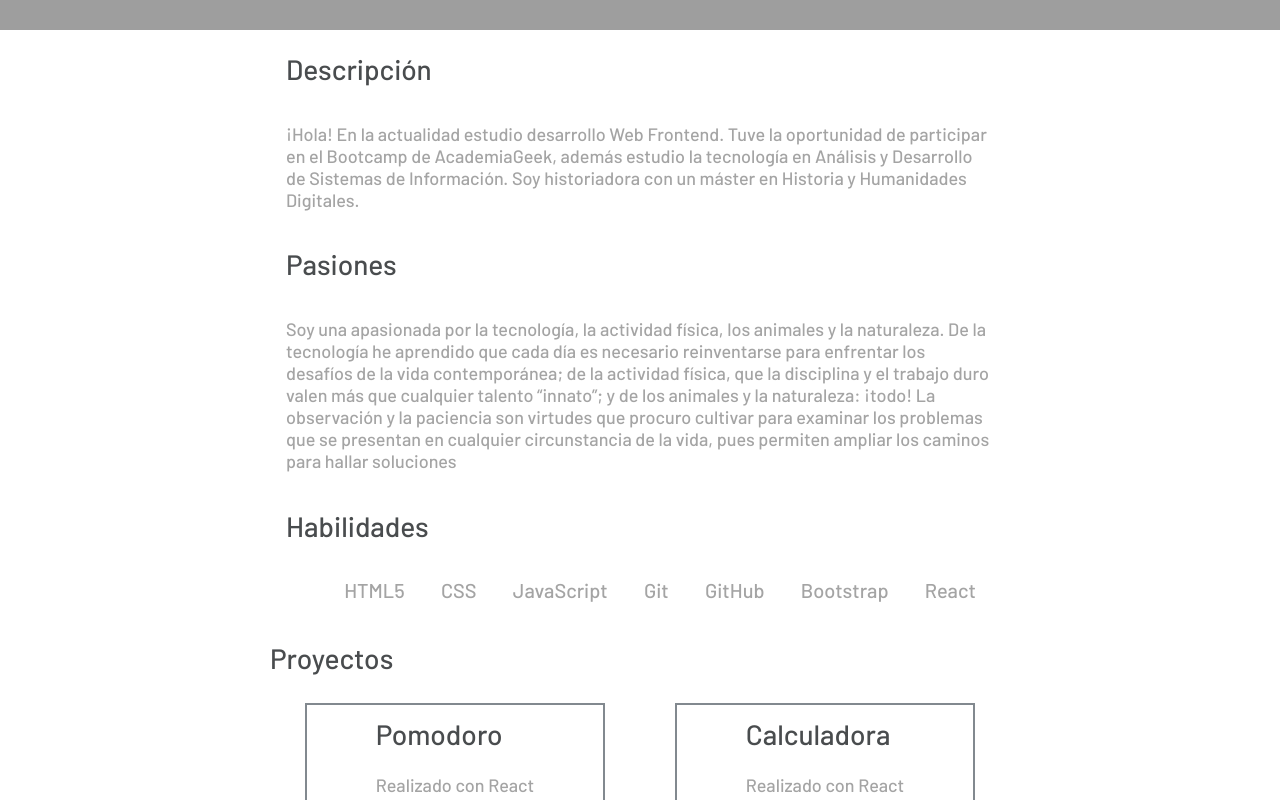
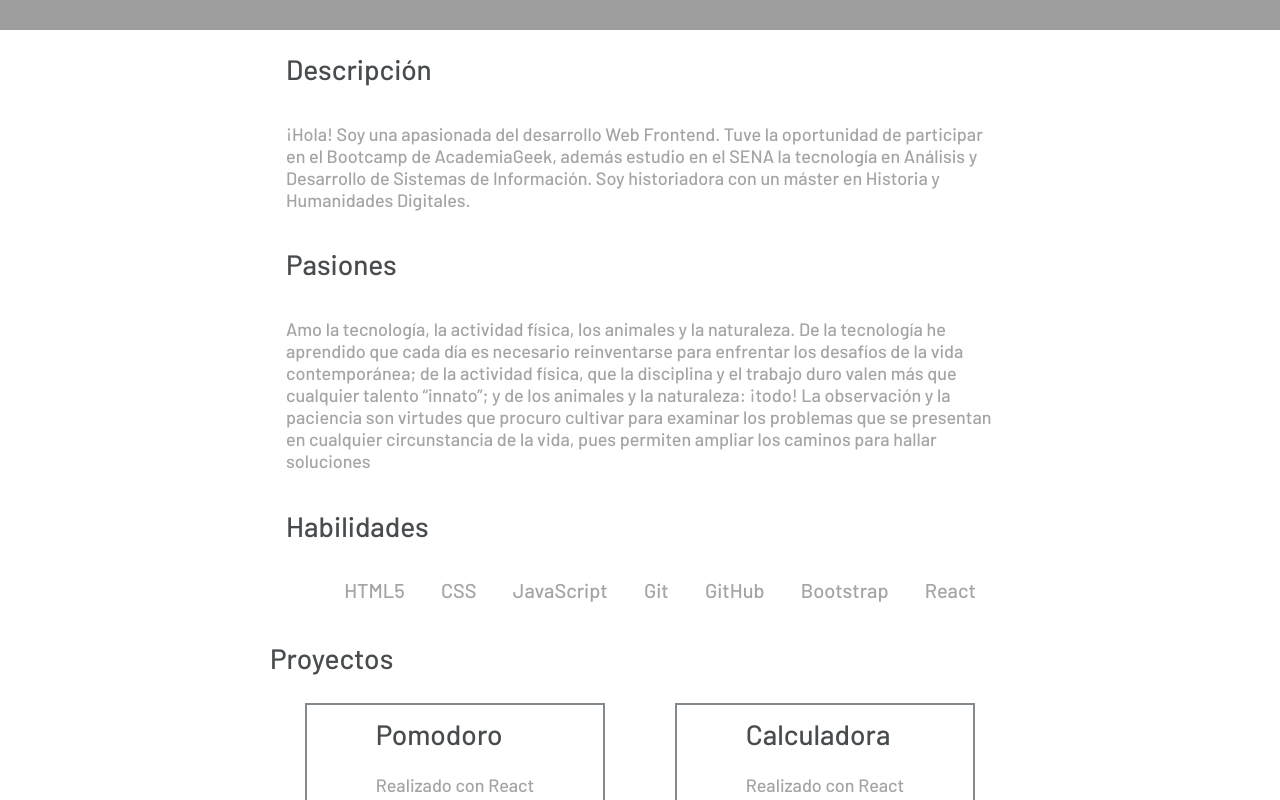
Before and after one commit to berriop-prog/portfolio-paola-berrio, a React (Create React App) app: page / in a window 1280 px wide. Shown: the part 840-1640 px from the top of the page. Built offline with nearby package versions, Linux system fonts and the light colour scheme; grey boxes are pictures that could not be loaded.

Commit message:
corrección errores de ortografía

```diff
--- a/src/projectsData.js
+++ b/src/projectsData.js
@@ -17,7 +17,7 @@ export const projectsData = [
     title: 'Random Quote Machine',
     text: 'Realizado con React',
     projectName: 'tributoRatas',
-    imgName: '7random.png?alt=media&token=aaa00a1e-8403-40a7-8d74-82f5287ac213',
+    imgName: 'https://vigilant-hawking-d773a6.netlify.app/',
   },
   {
     title: 'Title Case a Sentence Passed',
@@ -87,14 +87,14 @@ export const skillsList = [
 export const aboutData = [
   {
     title: 'Descripción',
-    paragraph: `¡Hola! En la actualidad estudio desarrollo Web Frontend. Tuve la oportunidad de participar en el Bootcamp de AcademiaGeek, además estudio la tecnología en Análisis y Desarrollo de Sistemas de Información. Soy historiadora con un máster en Historia y Humanidades Digitales. `,
+    paragraph: `¡Hola! Soy una apasionada del desarrollo Web Frontend. Tuve la oportunidad de participar en el Bootcamp de AcademiaGeek, además estudio en el SENA la tecnología en Análisis y Desarrollo de Sistemas de Información. Soy historiadora con un máster en Historia y Humanidades Digitales.`,
     imgName:
       'IMG_20191201_175832.jpg?alt=media&token=0c484b03-9e28-4b2a-9c81-1ffb969ea64e',
     float: 'right'
   },
   {
     title: 'Pasiones',
-    paragraph: `Soy una apasionada por la tecnología, la
+    paragraph: `Amo la tecnología, la
     actividad física, los animales y la naturaleza. De
     la tecnología he aprendido que cada día es
     necesario reinventarse para enfrentar los
```
